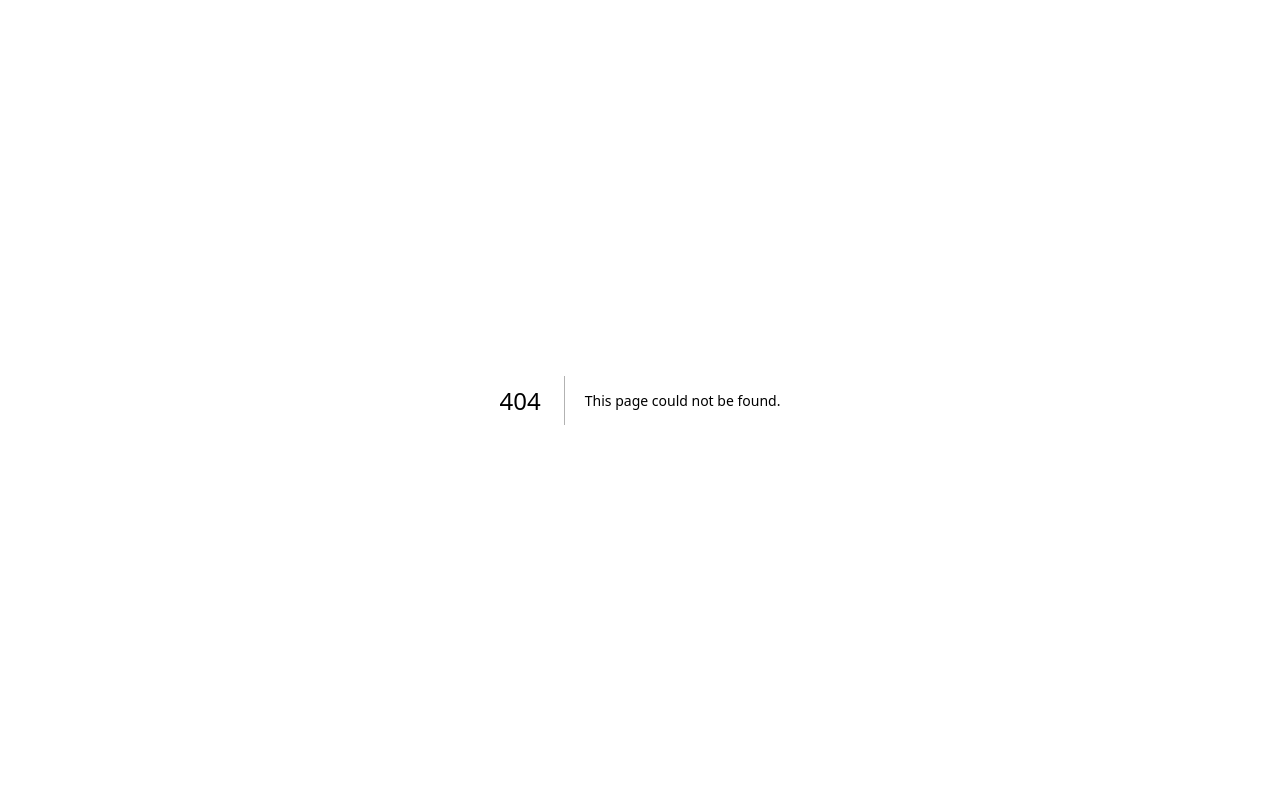
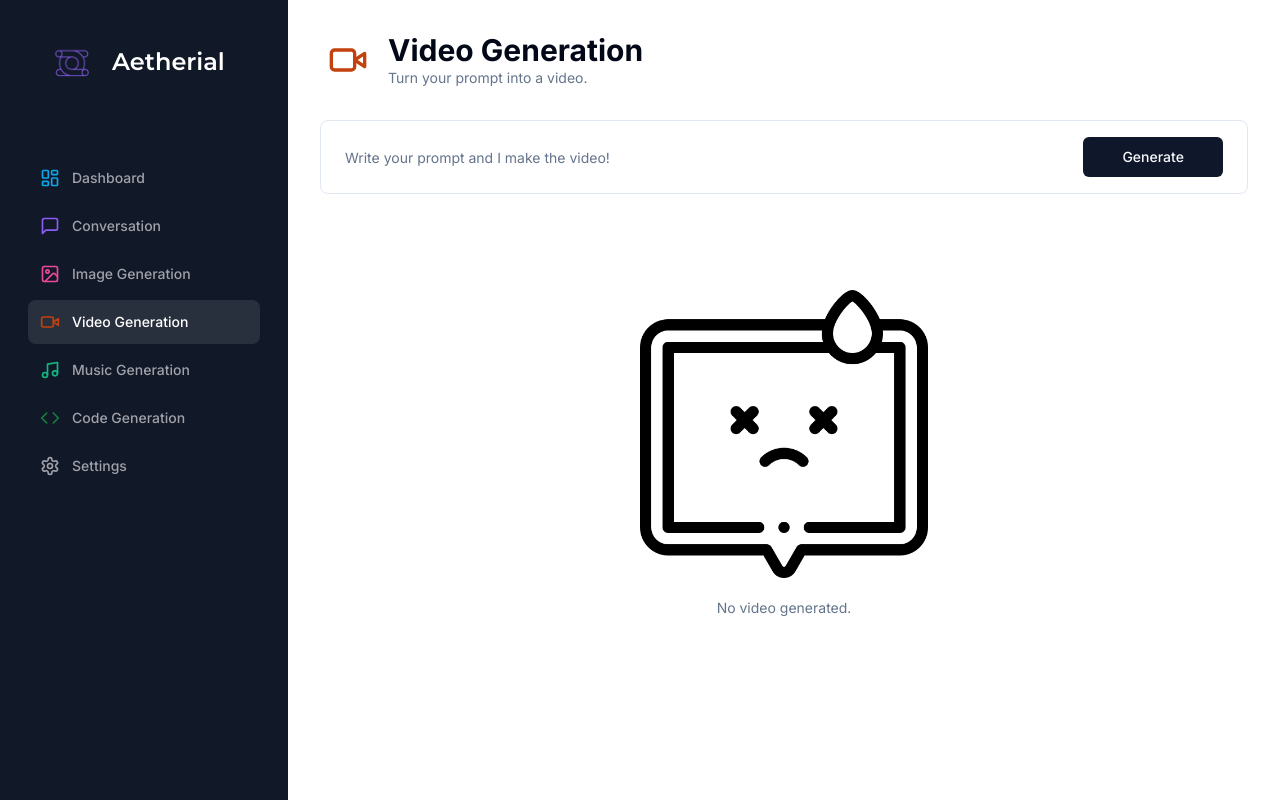
Before and after one commit to JoseAl05/ai-project, a Next.js app: page /video in a window 1280 px wide. Before the commit this address had no page. Built offline with nearby package versions, Linux system fonts and the light colour scheme.

Commit message:
created video page and constants

```diff
--- /dev/null
+++ b/app/(dashboard)/(routes)/video/constants.ts
@@ -0,0 +1,7 @@
+import * as z from 'zod';
+
+export const formSchema = z.object({
+    prompt: z.string().min(1,{
+        message: 'Prompt is required'
+    })
+})
--- /dev/null
+++ b/app/(dashboard)/(routes)/video/page.tsx
@@ -0,0 +1,116 @@
+'use client'
+
+import * as z from 'zod';
+import Header from '@/components/header/Header';
+import { VideoIcon } from 'lucide-react';
+import { useState } from 'react';
+import { useForm } from 'react-hook-form';
+import { zodResolver } from '@hookform/resolvers/zod';
+import axios from 'axios';
+import { useRouter } from 'next/navigation';
+
+import { formSchema } from './constants';
+import { Form, FormControl, FormField, FormItem } from '@/components/ui/form';
+import { Input } from '@/components/ui/input';
+import { Button } from '@/components/ui/button';
+import EmptyState from '@/components/empty-state/EmptyState';
+import LoadingState from '@/components/loading-state/LoadingState';
+import { cn } from '@/lib/utils';
+
+
+const VideoPage = () => {
+
+    const router = useRouter();
+    const [video, setVideo] = useState<string>()
+
+    const form = useForm<z.infer<typeof formSchema>>({
+        resolver: zodResolver(formSchema),
+        defaultValues: {
+            prompt: ''
+        }
+    });
+
+    const isLoading = form.formState.isSubmitting;
+
+    const onSubmit = async (values: z.infer<typeof formSchema>) => {
+        try {
+            setVideo(undefined);
+
+            const response = await axios.post('/api/video', values);
+
+            setVideo(response.data[0]);
+
+            form.reset();
+        } catch (error: any) {
+            // TO-DO: Open Pro Modal
+            console.log(error);
+        } finally {
+            router.refresh();
+        }
+    }
+
+    return (
+        <div>
+            <Header
+                title='Video Generation'
+                description='Turn your prompt into a video.'
+                icon={VideoIcon}
+                iconColor='text-orange-700'
+                bgColor='bg-orange-7 00/10'
+            />
+            <div className='px-4 lg:px-8'>
+                <div>
+                    <Form {...form}>
+                        <form
+                            onSubmit={form.handleSubmit(onSubmit)}
+                            className='grid grid-cols-12 gap-2 rounded-lg border w-full p-4 px-3 focus-within:shadow-sm md:px-6'
+                        >
+                            <FormField
+                                name='prompt'
+                                render={({ field }) => (
+                                    <FormItem className='col-span-12 lg:col-span-10'>
+                                        <FormControl className='m-0 p-0'>
+                                            <Input
+                                                className='border-0 outline-none focus-visible:ring-0 focus-visible:ring-transparent'
+                                                disabled={isLoading}
+                                                placeholder='Write your prompt and I make the video!'
+                                                {...field}
+                                            />
+                                        </FormControl>
+                                    </FormItem>
+                                )}
+                            />
+                            <Button className='col-span-12 w-full lg:col-span-2' disabled={isLoading}>
+                                Generate
+                            </Button>
+                        </form>
+                    </Form>
+                </div>
+                <div className='space-y-4 mt-4'>
+                    {isLoading && (
+                        <div className='flex justify-center items-center p-8 rounded-lg w-full bg-muted'>
+                            <LoadingState />
+                        </div>
+                    )}
+                    {!video && !isLoading && (
+                        <EmptyState
+                            label='No video generated.'
+                        />
+                    )}
+                    {video && (
+                        <video
+                            controls
+                            className='w-full aspect-video mt-8 rounded-lg border bg-black'
+                        >
+                            <source
+                                src={video}
+                            />
+                        </video>
+                    )}
+                </div>
+            </div>
+        </div>
+    );
+}
+
+export default VideoPage;
```
